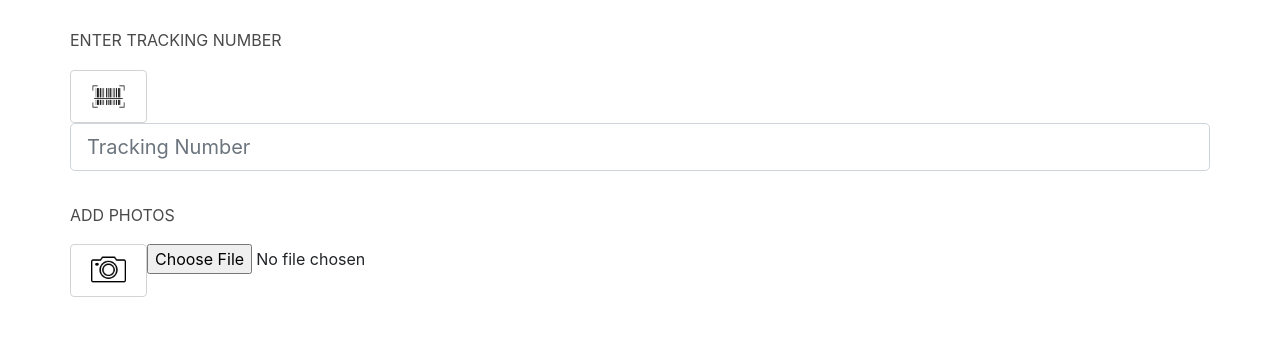
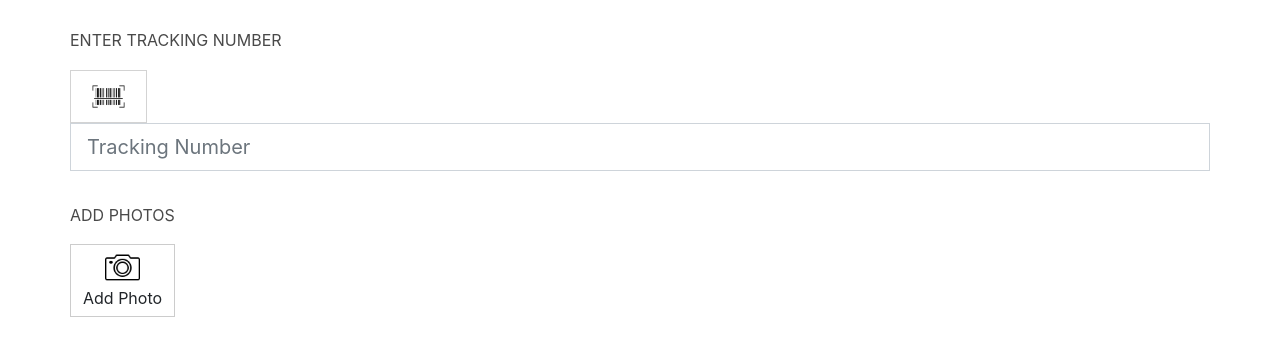
Before and after one commit to bonbonvision/morris-photo-app, a plain HTML site: page index.html in a window 1280 px wide. Shown: the part 111-466 px from the top of the page. Drawn offline with nearby package versions, Linux system fonts and the light colour scheme.

Commit message:
Testing photo upload

```diff
--- a/css/style.css
+++ b/css/style.css
@@ -1,3 +1,7 @@
+* {
+  border-radius: 0 !important;
+}
+
 html, body{
   margin: 0;
   padding: 0;
@@ -49,7 +53,6 @@ h2 {
     color: gray;
     background-color: white;
     padding: 8px 20px;
-    border-radius: 4px;
     font-size: 20px;
     font-weight: bold;
   }
@@ -62,6 +65,13 @@ h2 {
     opacity: 0;
   }
 
+  .image-file-upload {
+    border: 1px solid #ccc;
+    display: inline-block;
+    padding: 6px 12px;
+    cursor: pointer;
+  }
+
 @media only screen and (max-width: 600px) {
 
 
--- a/index.html
+++ b/index.html
@@ -57,12 +57,18 @@
           <h2>Add Photos</h2>
         </div>
         <div class="row">
-            <div class="upload-btn-wrapper">
+            <form>
+                <label for="file-upload" class="image-file-upload">
+                    <img src="img\camera.png" height="35"><br>Add Photo
+                </label>
+                <input id="file-upload" name='upload_cont_img' type="file" style="display:none;">
+              </form>
+            <!-- <div class="upload-btn-wrapper">
                 <button class="btn"><img src="img\camera.png" height="35"></button>
                 <input type="file" accept="image/*" id="file-input">
               </div>
 
-              <input type="file" accept="image/*" id="file-input">
+              <input type="file" accept="image/*" id="file-input"> -->
         </div>
       </div>
     </section>
@@ -84,6 +90,7 @@
   <script src="https://maxcdn.bootstrapcdn.com/bootstrap/4.0.0/js/bootstrap.min.js"
     integrity="sha384-JZR6Spejh4U02d8jOt6vLEHfe/JQGiRRSQQxSfFWpi1MquVdAyjUar5+76PVCmYl" crossorigin="anonymous">
   </script>
+  <script src="js/main.js"></script>
 </body>
 
 </html>
--- a/js/main.js
+++ b/js/main.js
@@ -0,0 +1,5 @@
+$('#file-upload').change(function() {
+  var i = $(this).prev('label').clone();
+  var file = $('#file-upload')[0].files[0].name;
+  $(this).prev('label').text(file);
+});
```
